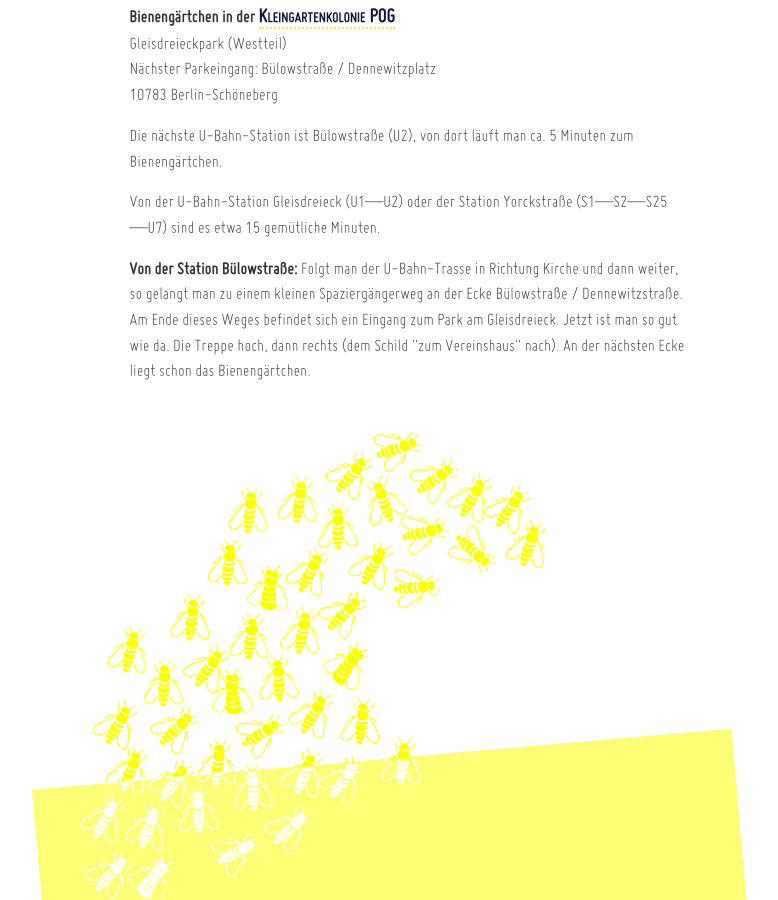
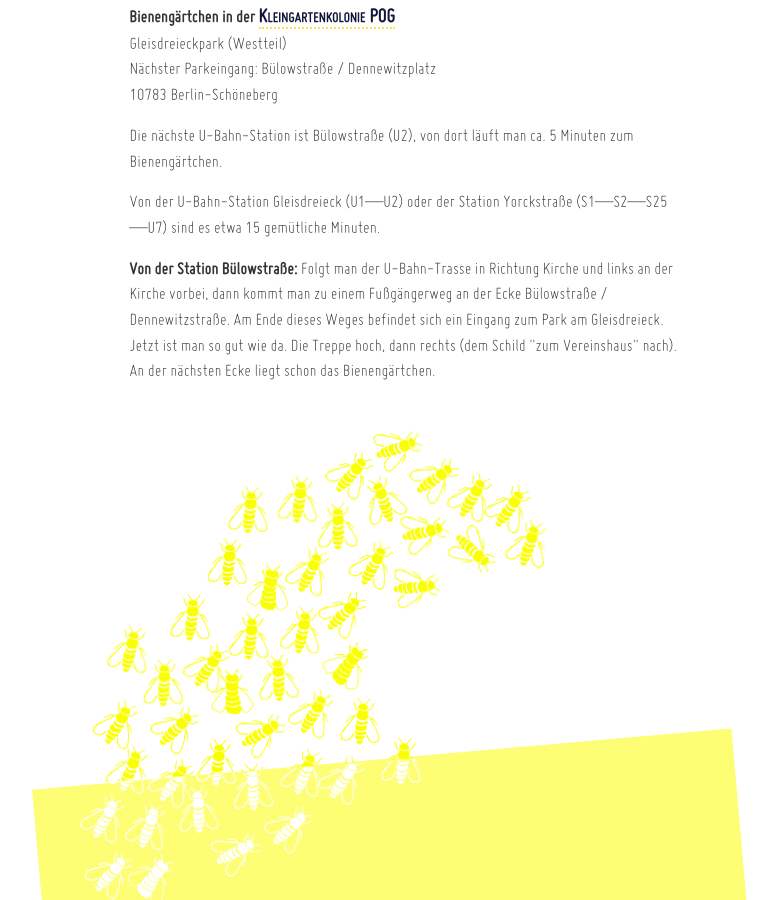
Before and after one commit to dieda/schoeneberg.berlin-bienenstadt.de, a Jekyll site: the page built from index.html, in a window 1280 px wide and 900 px high, scrolled down 2158 px. Shown: the whole window, without its empty margins (233-1011 px from the left). Built offline with Jekyll 4.4.1, drawn with Linux system fonts in a browser that asks for light colours.

Commit message:
More of the same.

```diff
--- a/index.html
+++ b/index.html
@@ -112,5 +112,5 @@ nav:
 </p>
 <p>
   <strong>Von der Station Bülowstraße:</strong>
-  Folgt man der U-Bahn-Trasse in Richtung Kirche und dann weiter, so gelangt man zu einem kleinen Spaziergängerweg an der Ecke Bülowstraße / Dennewitzstraße. Am Ende dieses Weges befindet sich ein Eingang zum Park am Gleisdreieck. Jetzt ist man so gut wie da. Die Treppe hoch, dann rechts (dem Schild "zum Vereinshaus" nach). An der nächsten Ecke liegt schon das Bienengärtchen.
+  Folgt man der U-Bahn-Trasse in Richtung Kirche und links an der Kirche vorbei, dann kommt man zu einem Fußgängerweg an der Ecke Bülowstraße / Dennewitzstraße. Am Ende dieses Weges befindet sich ein Eingang zum Park am Gleisdreieck. Jetzt ist man so gut wie da. Die Treppe hoch, dann rechts (dem Schild "zum Vereinshaus" nach). An der nächsten Ecke liegt schon das Bienengärtchen.
 </p>
```
